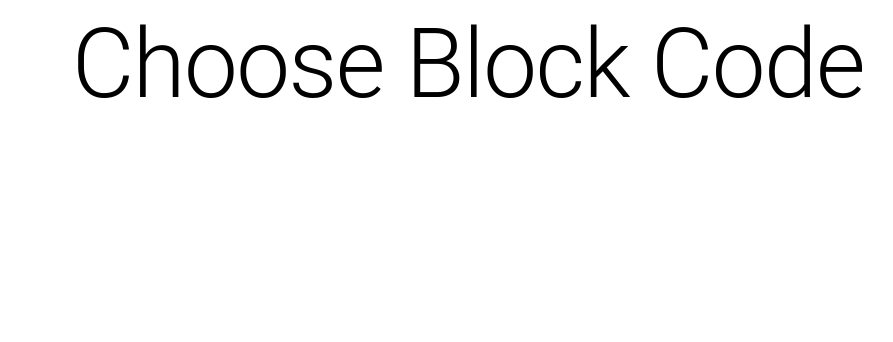
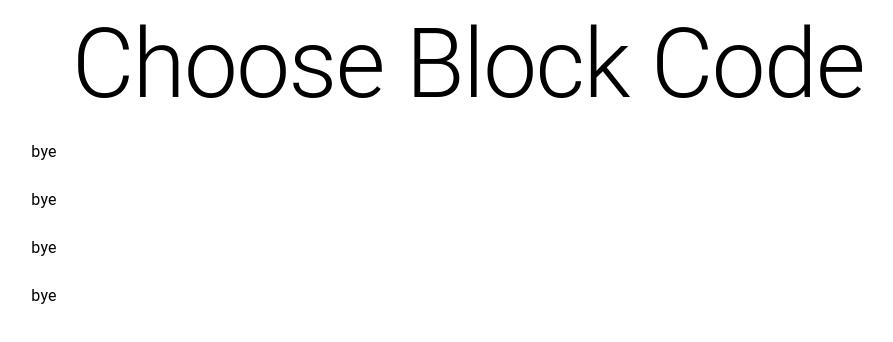
Before and after one commit to Hiladolev/online-coding, a React (Create React App) app in the folder client/: page / in a window 1280 px wide. Shown: the top 342 px of the page, without its empty margins (172-1065 px from the left). Built offline with nearby package versions, Linux system fonts and the light colour scheme.

Commit message:
created a temporary array for code list names + used map method for creating single code block name component for each code block

```diff
--- a/client/src/components/pages/Lobby/CodeBlockList/CodeBlockList.tsx
+++ b/client/src/components/pages/Lobby/CodeBlockList/CodeBlockList.tsx
@@ -1,11 +1,20 @@
 import Box from "@mui/material/Box";
 import List from "@mui/material/List";
+import SingleCodeBlock from "./SingleCodeBlock";
 
+const codeListNames: string[] = ["For", "While", "For In", "For Of"];
 function CodeBlockList(): JSX.Element {
   return (
     <Box sx={{ width: "100%", maxWidth: 360, bgcolor: "background.paper" }}>
       <nav aria-label="main mailbox folders">
-        <List></List>
+        <List>
+          {codeListNames.map((codeBlockName) => (
+            <SingleCodeBlock
+              codeBlockName={codeBlockName}
+              key={codeBlockName}
+            />
+          ))}
+        </List>
       </nav>
     </Box>
   );
```
